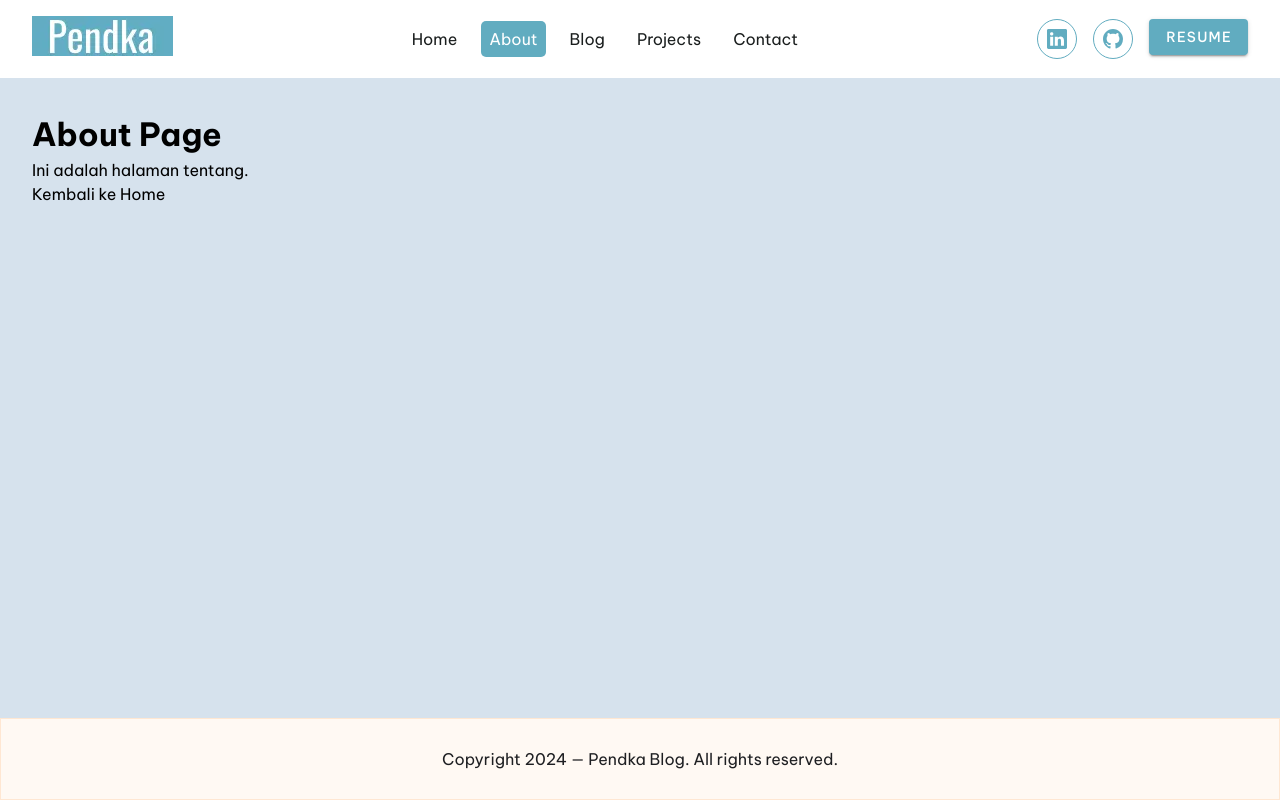
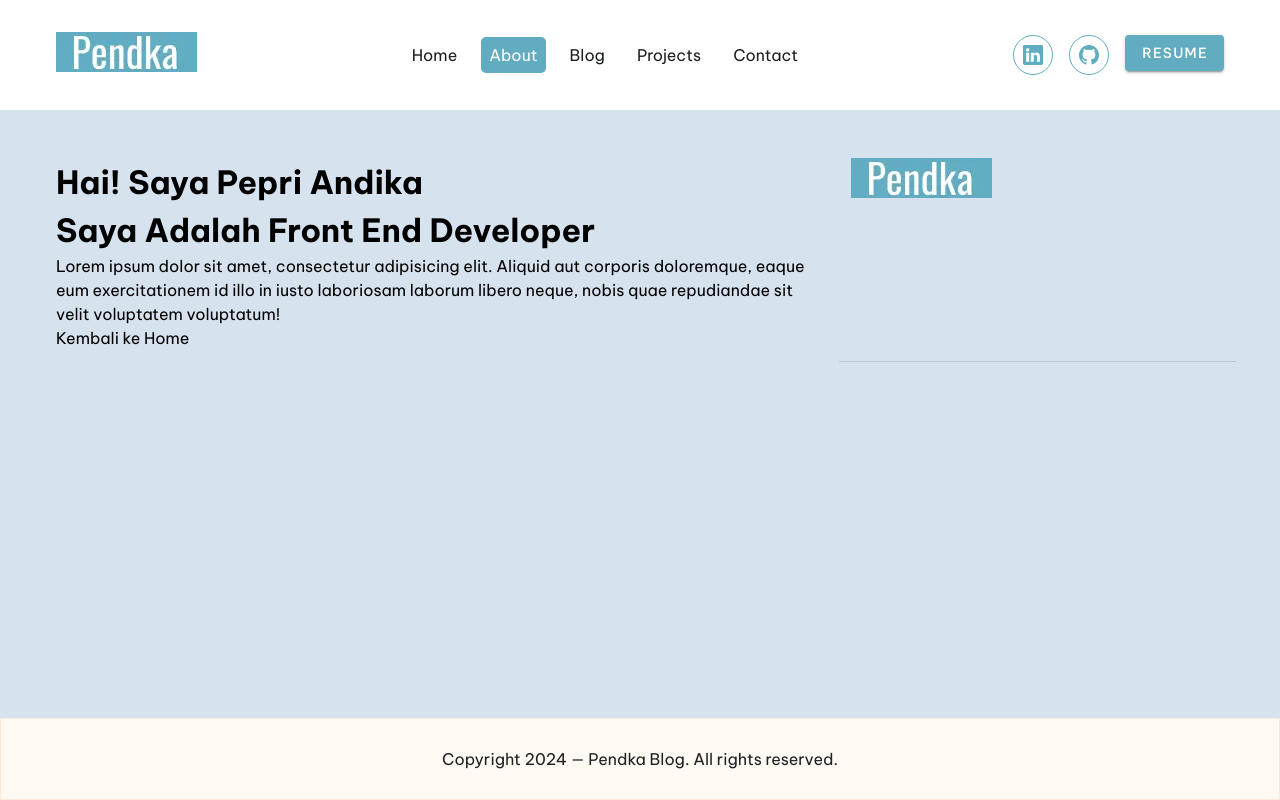
Before and after one commit to pepriandika/my-blog, a Vue app: page /about in a window 1280 px wide. Built offline with nearby package versions, Linux system fonts and the light colour scheme.

Commit message:
About Me page

```diff
--- a/src/components/Header.vue
+++ b/src/components/Header.vue
@@ -15,7 +15,7 @@ const icons = ref([
 
 <template>
   <header>
-    <div class="logo-nav">
+    <div class="logo-nav v-container">
       <router-link to="/">
         <img src="../assets/logo.png" alt="logo" class="logo">
       </router-link>
--- a/src/pages/About.vue
+++ b/src/pages/About.vue
@@ -3,15 +3,26 @@ import { useRouter } from 'vue-router';
 
 const router = useRouter();
 
-const goBack = () => {
-  router.back(); // Kembali ke halaman sebelumnya
+const goContact = () => {
+  router.push('/contact'); // Kembali ke halaman sebelumnya
 };
 </script>
 
 <template>
-  <div>
-    <h1>About Page</h1>
-    <p>Ini adalah halaman tentang.</p>
-    <button @click="goBack">Kembali ke Home</button>
-  </div>
+
+  <v-container>
+    <v-row>
+      <v-col>
+        <h1>Hai! Saya Pepri Andika <br/> Saya Adalah Front End Developer</h1>
+        <p>Lorem ipsum dolor sit amet, consectetur adipisicing elit. Aliquid aut corporis doloremque, eaque eum exercitationem id illo in iusto laboriosam laborum libero neque, nobis quae repudiandae sit velit voluptatem voluptatum!</p>
+        <button @click="goContact">Kembali ke Home</button>
+      </v-col>
+
+      <v-col :cols="4" class="about-photo border-b">
+        <img src="@/assets/logo.png" alt="My Photo" srcset="">
+      </v-col>
+    </v-row>
+
+  </v-container>
+
 </template>
--- a/src/pages/Home.vue
+++ b/src/pages/Home.vue
@@ -19,7 +19,7 @@ const navigateToPost = (id) => {
 
 <template>
 
-  <div>
+  <div class="v-container">
     <v-row no-gutters>
       <v-col cols="9">
         <ArticleCard
```
